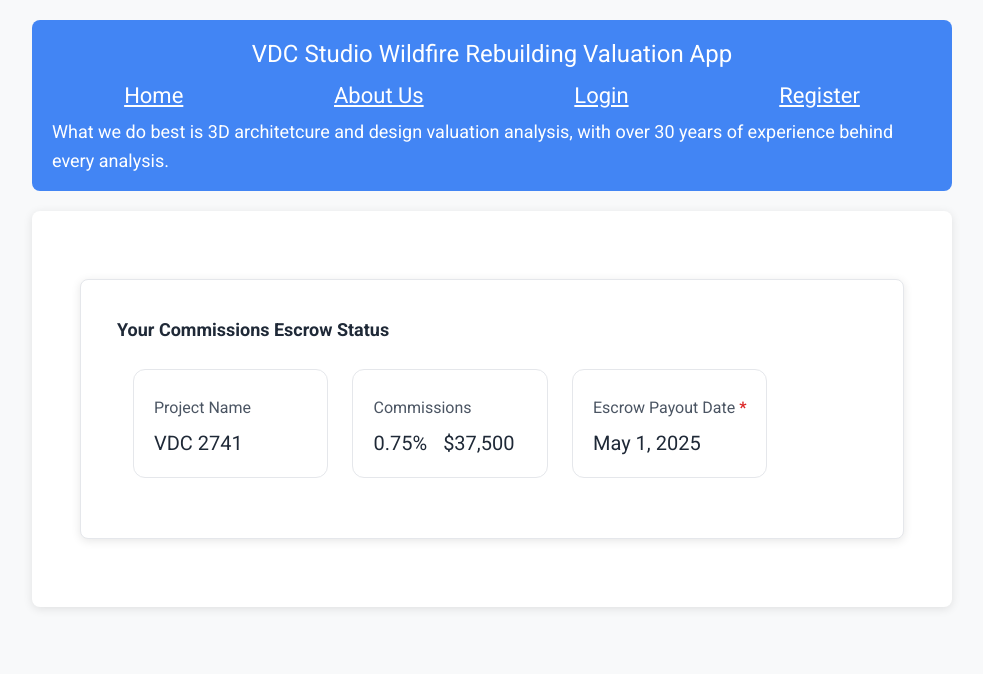
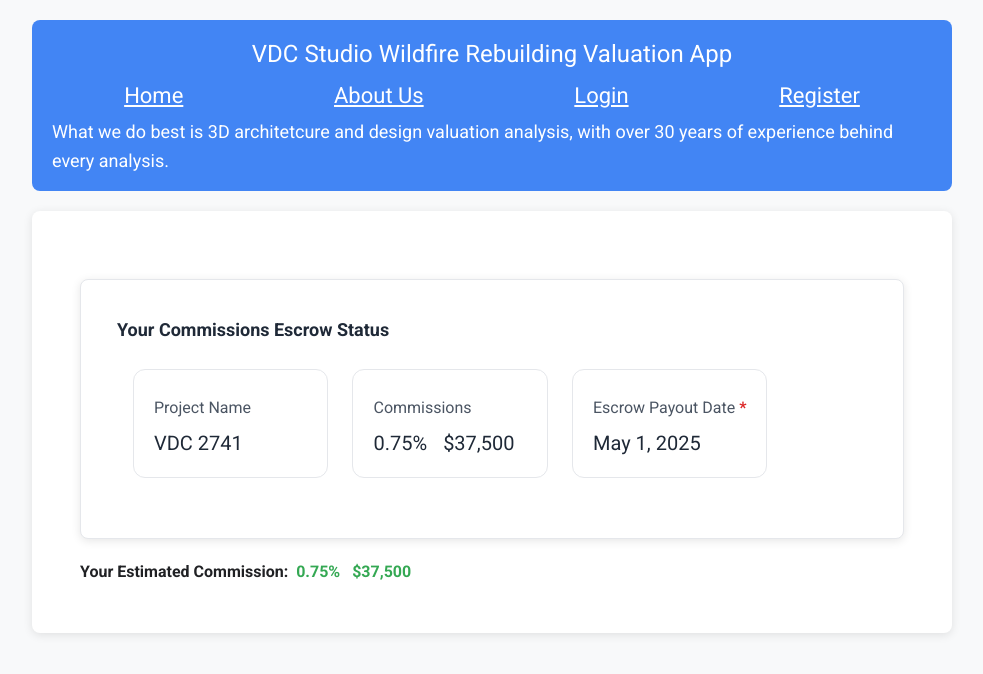
Before and after one commit to starcoder204/vue-cost-web, a Vue app: page /vdc-partner in a window 1280 px wide. Shown: the top 674 px of the page, without its empty margins (148-1131 px from the left). Built offline with nearby package versions, Linux system fonts and the light colour scheme.

Commit message:
show commission label

```diff
--- a/src/pages/VDCPartner.vue
+++ b/src/pages/VDCPartner.vue
@@ -4,6 +4,12 @@
                 <div class="text-center mb-5">
                 </div>
                 <SectionCommission :commissionPercentage="commissionPercentage" :commissionAmount="commissionAmount" />
+                <div class="md:flex font-bold">
+                    <h4 class="">Your Estimated Commission: </h4>
+                    <div class="font-bold text-vdc-secondary-color">
+                        <span class="mx-2">{{commissionPercentage}}%</span> <span>{{commissionAmount}}</span>
+                    </div>
+                </div>
             </div>
     </section>
 </template>
```
